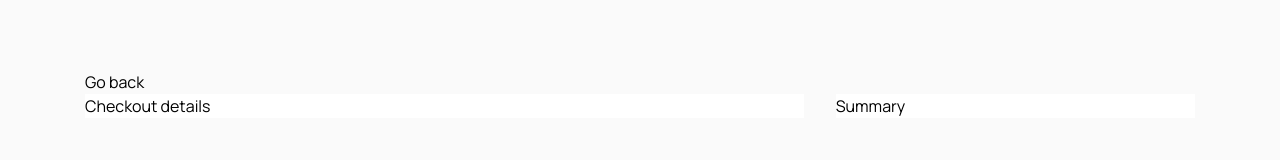
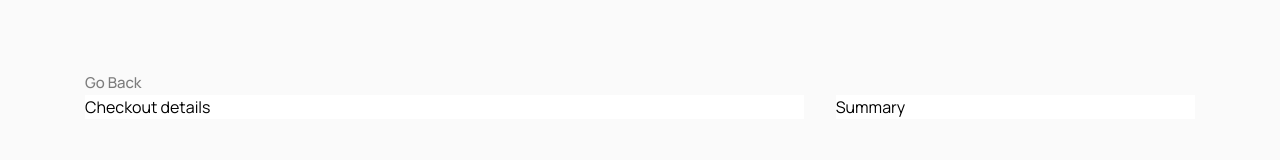
Before and after one commit to LucasWinkler/audiophile-ecommerce, a Next.js app: page /checkout in a window 1280 px wide. Shown: the part 148-308 px from the top of the page. Built offline with nearby package versions, Linux system fonts and the light colour scheme; what cva would draw is missing.

Commit message:
Fixed the GoBackButton having incorrect hover states

```diff
--- a/src/components/products/GoBackButton/GoBackButton.tsx
+++ b/src/components/products/GoBackButton/GoBackButton.tsx
@@ -9,7 +9,7 @@ export default function GoBackButton({ children }: GoBackButtonProps) {
 
   return (
     <button
-      className="text-base text-neutral-900/50 underline-offset-4 hover:underline focus:underline"
+      className="text-base text-neutral-900/50 hover:text-orange focus:text-orange"
       onClick={() => {
         router.back();
       }}
--- a/src/pages/checkout.tsx
+++ b/src/pages/checkout.tsx
@@ -1,10 +1,12 @@
 import Container from "@/components/common/Container";
+import GoBackButton from "@/components/products/GoBackButton/GoBackButton";
 
 export default function Checkout() {
   return (
     <main className="pb-[7.5rem] pt-[calc(6.875rem+var(--navigation-height))] md:pb-[6rem] xl:pb-[10rem] xl:pt-[calc(8rem+var(--navigation-height))]">
       <Container>
-        <a>Go back</a>
+        <GoBackButton>Go Back</GoBackButton>
+
         <div className="flex flex-col gap-[2rem] xl:flex-row">
           <div className="back bg-neutral-100 xl:basis-2/3">
             Checkout details
```
